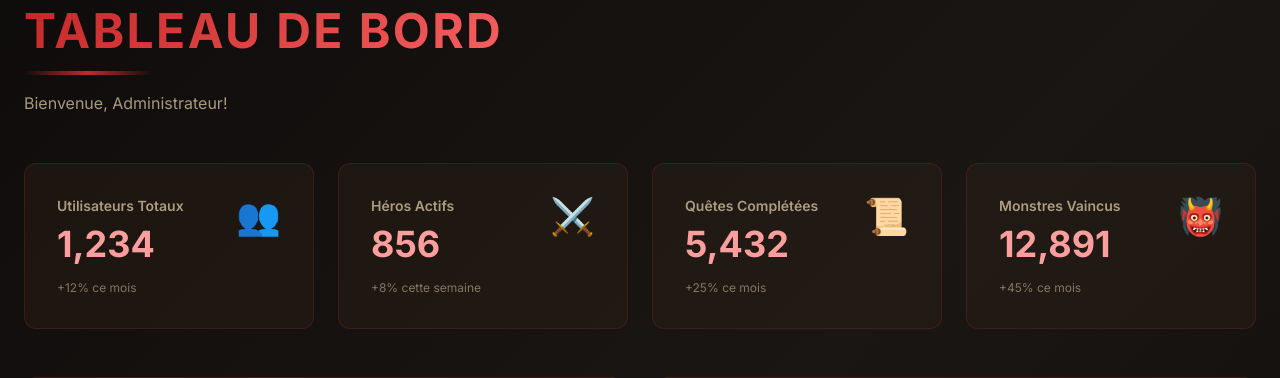
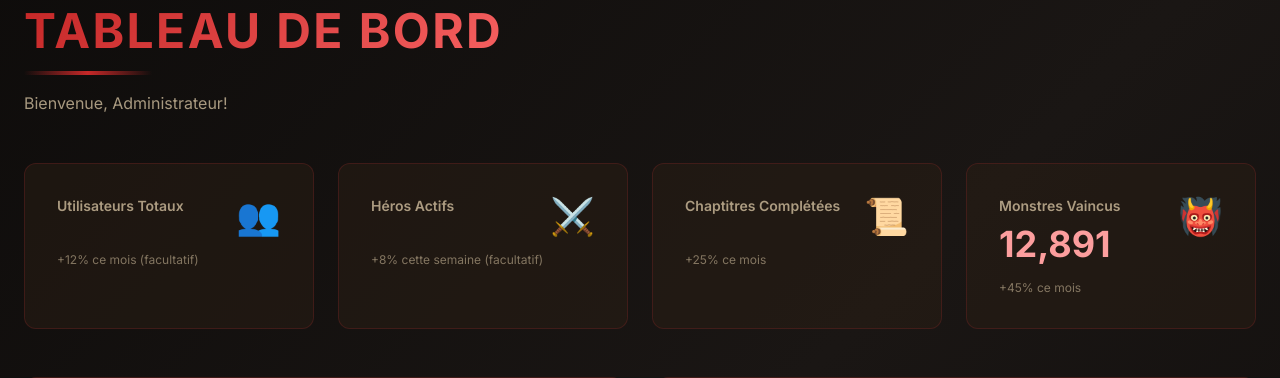
Before and after one commit to marchandvalentin/DungeonXplorer, a PHP site: template PHP/Views/viewDashboard.php in a window 1280 px wide. Shown: the part 162-540 px from the top of the page. Run offline with PHP 8.4, Linux system fonts and the light colour scheme; the template is opened without the code that fills it, so the values that code supplies are empty; some libraries are stand-ins or nearby versions.

Commit message:
[FEAT] Added the dynamic value for the top numbers of the dashboard

```diff
--- a/PHP/BDD/bdd_functions.php
+++ b/PHP/BDD/bdd_functions.php
@@ -338,7 +338,7 @@
     }
 
 
-    function activeHeroes() {
+    function getActiveHeroes() {
         global $pdo;
         $stmt = $pdo->prepare("SELECT count(*) FROM Hero");
         $stmt->execute();
--- a/PHP/Views/viewDashboard.php
+++ b/PHP/Views/viewDashboard.php
@@ -30,11 +30,11 @@
                 <div class="flex justify-between items-start">
                     <div>
                         <p class="text-medieval-cream/70 text-sm font-semibold mb-2">Utilisateurs Totaux</p>
-                        <h3 class="text-4xl font-bold text-medieval-lightred">1,234</h3>
+                        <h3 class="text-4xl font-bold text-medieval-lightred"><?php echo getAllUsers(); ?></h3>
                     </div>
                     <div class="text-4xl">👥</div>
                 </div>
-                <p class="text-medieval-cream/50 text-xs mt-4">+12% ce mois</p>
+                <p class="text-medieval-cream/50 text-xs mt-4">+12% ce mois (facultatif)</p>
             </div>
 
             <!-- Card 2: Active Heroes -->
@@ -42,19 +42,19 @@
                 <div class="flex justify-between items-start">
                     <div>
                         <p class="text-medieval-cream/70 text-sm font-semibold mb-2">Héros Actifs</p>
-                        <h3 class="text-4xl font-bold text-medieval-lightred">856</h3>
+                        <h3 class="text-4xl font-bold text-medieval-lightred"><?php echo getActiveHeroes(); ?></h3>
                     </div>
                     <div class="text-4xl">⚔️</div>
                 </div>
-                <p class="text-medieval-cream/50 text-xs mt-4">+8% cette semaine</p>
+                <p class="text-medieval-cream/50 text-xs mt-4">+8% cette semaine (facultatif)</p>
             </div>
 
             <!-- Card 3: Completed Quests -->
             <div class="feature-card relative group bg-[rgba(42,30,20,0.5)] border border-[rgba(139,40,40,0.3)] rounded-xl p-8 hover:bg-[rgba(42,30,20,0.7)] hover:border-medieval-red/50 hover:-translate-y-2 hover:shadow-[0_12px_30px_rgba(198,40,40,0.3)] transition-all duration-300 overflow-hidden">
                 <div class="flex justify-between items-start">
                     <div>
-                        <p class="text-medieval-cream/70 text-sm font-semibold mb-2">Quêtes Complétées</p>
-                        <h3 class="text-4xl font-bold text-medieval-lightred">5,432</h3>
+                        <p class="text-medieval-cream/70 text-sm font-semibold mb-2">Chaptitres Complétées</p>
+                        <h3 class="text-4xl font-bold text-medieval-lightred"><?php echo completedChapters(); ?></h3>
                     </div>
                     <div class="text-4xl">📜</div>
                 </div>
```
